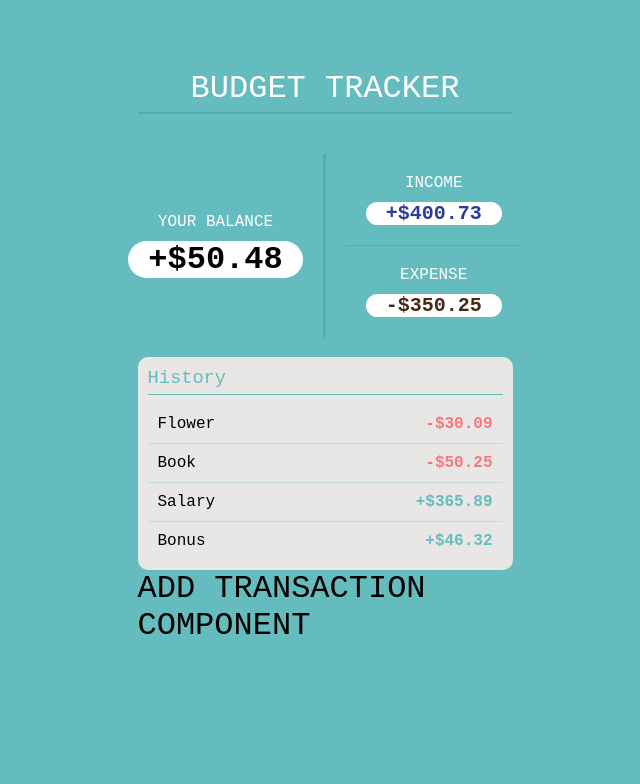
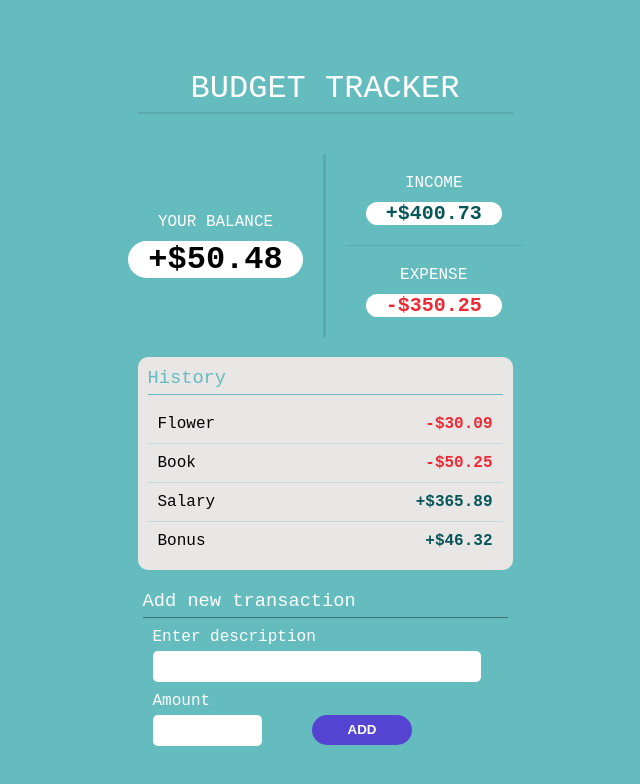
Before and after one commit to mikewitk/budget-tracker, a React (Create React App) app: page / in a window 1280 px wide. Shown: the top 784 px of the page, without its empty margins (315-955 px from the left). Built offline with nearby package versions, Linux system fonts and the light colour scheme; the HTML template or start-up script is replaced by a standard one.

Commit message:
Add "Add Transaction" component. Small styling fixes

```diff
--- a/src/App.js
+++ b/src/App.js
@@ -3,6 +3,7 @@ import './App.css';
 import Header from './components/header/Header'
 import Balance from './components/balance/Balance'
 import TransactionList from './components/transaction/TransactionList'
+import AddTransaction from './components/addTransaction/AddTransaction'
 
 const App = () => {
   return (
@@ -10,7 +11,7 @@ const App = () => {
       <Header />
       <Balance />
       <TransactionList />
-      <h1>ADD TRANSACTION COMPONENT</h1>
+      <AddTransaction />
     </div>
   );
 }
--- /dev/null
+++ b/src/components/addTransaction/AddTransaction.css
@@ -0,0 +1,57 @@
+input {
+  border: none;
+}
+
+input[type=number]::-webkit-inner-spin-button,
+input[type=number]::-webkit-outer-spin-button {
+  -webkit-appearance: none;
+  margin: 0;
+}
+
+.add-transaction-container {
+  padding: 20px 5px;
+}
+
+.add-transaction-container h3 {
+  margin-bottom: 10px;
+  border-bottom: 1px solid rgba(0,0,0,0.4);
+  padding-bottom: 5px;
+  color: white;
+}
+
+.add-transaction-container label {
+  display: block;
+  margin-bottom: 5px;
+  margin-left: 10px;
+  color: white;
+}
+
+.add-transaction-container input {
+  line-height: 130%;
+  margin-left: 10px;
+  margin-bottom: 10px;
+  padding: 5px;
+  font-size: 16px;
+  font-family: 'Courier New', Courier, monospace;
+  border-radius: 5px;
+}
+
+.add-transaction-description {
+  width: 90%;
+}
+
+.add-transaction-amount {
+  width: 30%;
+}
+
+.add-transaction-button {
+  width: 100px;
+  height: 30px;
+  margin-left: 50px;
+  border-radius: 15px;
+  border: none;
+  color: white;
+  text-transform: uppercase;
+  font-weight: bold;
+  background-color: #5544d1;
+}
--- /dev/null
+++ b/src/components/addTransaction/AddTransaction.jsx
@@ -0,0 +1,38 @@
+import React, { useState } from 'react'
+import './AddTransaction.css'
+
+
+const AddTransaction = () => {
+
+  const [description, setDescription] = useState("")
+  const [amount, setAmount] = useState("")
+
+  return (
+    <div className="add-transaction-container">
+      <h3>Add new transaction</h3>
+      <form action="">
+        <label for="description">Enter description</label>
+        <input
+          type="text"
+          name="description"
+          value={description}
+          onChange={e => setDescription(e.target.value)}
+          required
+          className="add-transaction-description"
+        />
+        <label for="description">Amount</label>
+        <input
+          type="number"
+          name="amount"
+          value={amount}
+          onChange={e => setAmount(e.target.value)}
+          required
+          className="add-transaction-amount"
+        />
+        <button type="submit" className="add-transaction-button" >Add</button>
+      </form>
+    </div>
+  )
+}
+
+export default AddTransaction
--- a/src/components/balance/Balance.css
+++ b/src/components/balance/Balance.css
@@ -20,7 +20,6 @@ h4 {
   display: flex;
   justify-content: center;
   flex-flow: wrap;
-
 }
 
 .total-container h4 {
@@ -32,7 +31,6 @@ h4 {
   font-weight: bold;
   display: flex;
   justify-content: center;
-
 }
 
 .income-expense-container {
@@ -55,9 +53,8 @@ h4 {
 
 .income-container p {
   font-size: 20px;
-  color: #2e3a99;
+  color: #065658;
   font-weight: bold;
-
 }
 
 .expense-container {
@@ -73,7 +70,16 @@ h4 {
 
 .expense-container p {
   font-size: 20px;
-  color: #4d2716;
+  color: #ee2a34;
   font-weight: bold;
+}
 
+.positive {
+  color: #065658;
+  font-weight: bold;
 }
+
+.negative {
+  color: #ee2a34;
+  font-weight: bold;
+}
--- a/src/components/transaction/Transaction.css
+++ b/src/components/transaction/Transaction.css
@@ -23,11 +23,11 @@
 }
 
 .positive {
-  color: #65BCBF;
+  color: #065658;
   font-weight: bold;
 }
 
 .negative {
-  color: #F8777D;
+  color: #ee2a34;
   font-weight: bold;
 }
```
